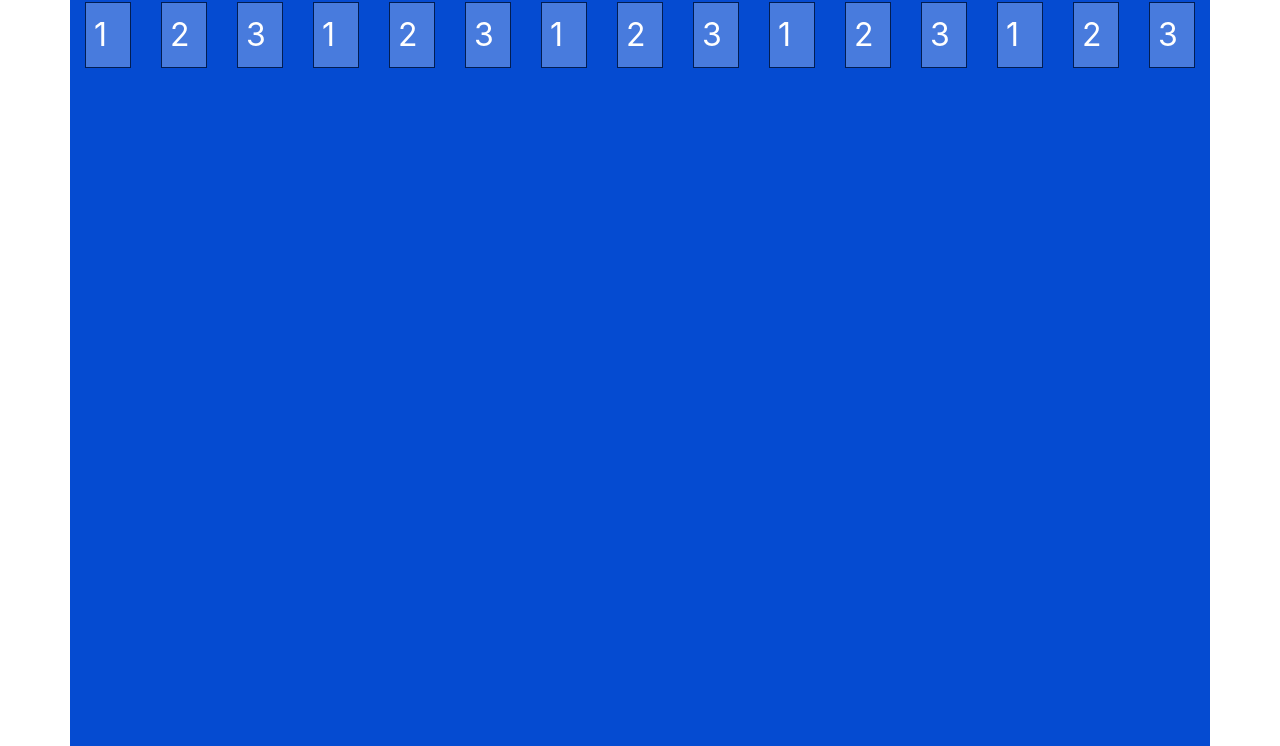
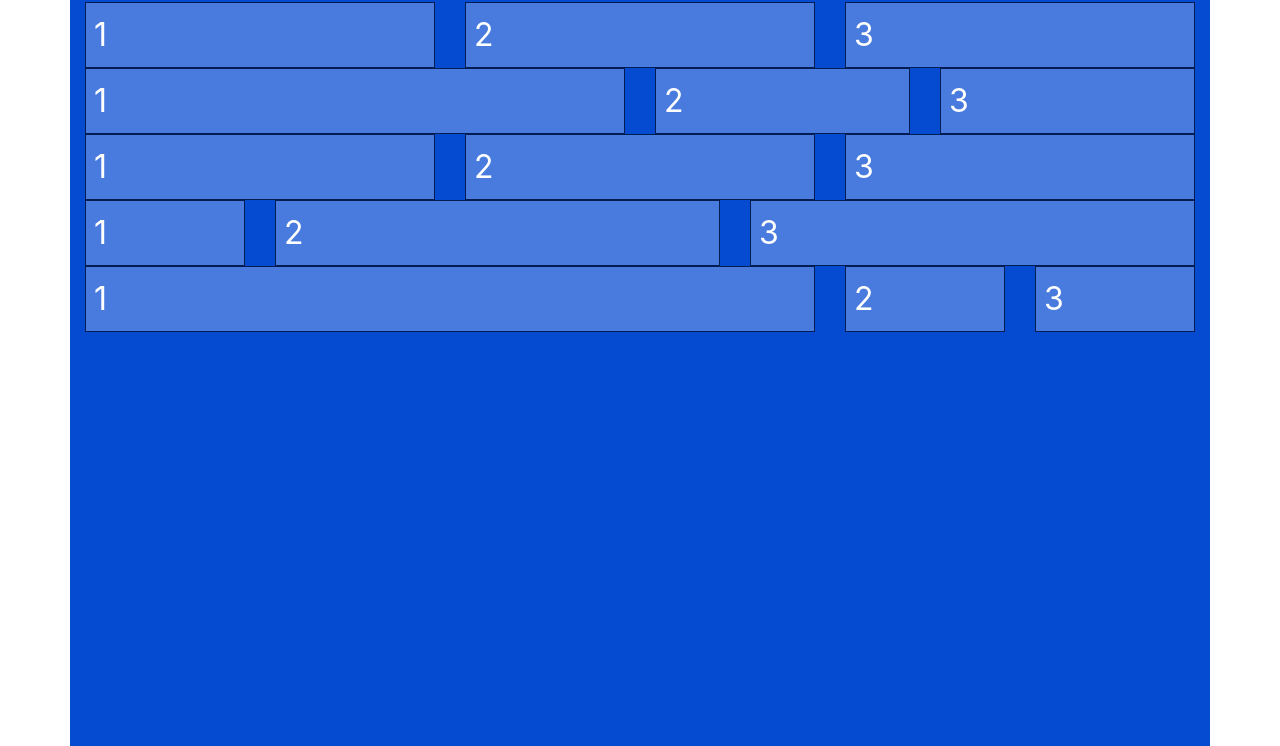
Before and after one commit to superclay/clay-bootstrap-4, a website: page index.html in a window 1280 px wide. Shown: the part 54-800 px from the top of the page. Drawn offline with nearby package versions, Linux system fonts and the light colour scheme.

Commit message:
col-6 : container column網格設定

```diff
--- a/index.html
+++ b/index.html
@@ -19,16 +19,24 @@
 		  <div class="col"><span>1</span></div>
 		  <div class="col"><span>2</span></div>
 		  <div class="col"><span>3</span></div>
-		  <div class="col"><span>1</span></div>
+		 </div>
+		 <div class="row">
+		  <div class="col-6"><span>1</span></div>
 		  <div class="col"><span>2</span></div>
 		  <div class="col"><span>3</span></div>
-		  <div class="col"><span>1</span></div>
+		 </div>
+		 <div class="row">
+		  <div class="col-4"><span>1</span></div>
 		  <div class="col"><span>2</span></div>
 		  <div class="col"><span>3</span></div>
-		  <div class="col"><span>1</span></div>
+		 </div>
+		 <div class="row">
+		  <div class="col-2"><span>1</span></div>
 		  <div class="col"><span>2</span></div>
 		  <div class="col"><span>3</span></div>
-		  <div class="col"><span>1</span></div>
+		 </div>
+		 <div class="row">
+		  <div class="col-8"><span>1</span></div>
 		  <div class="col"><span>2</span></div>
 		  <div class="col"><span>3</span></div>
 		 </div>
```
